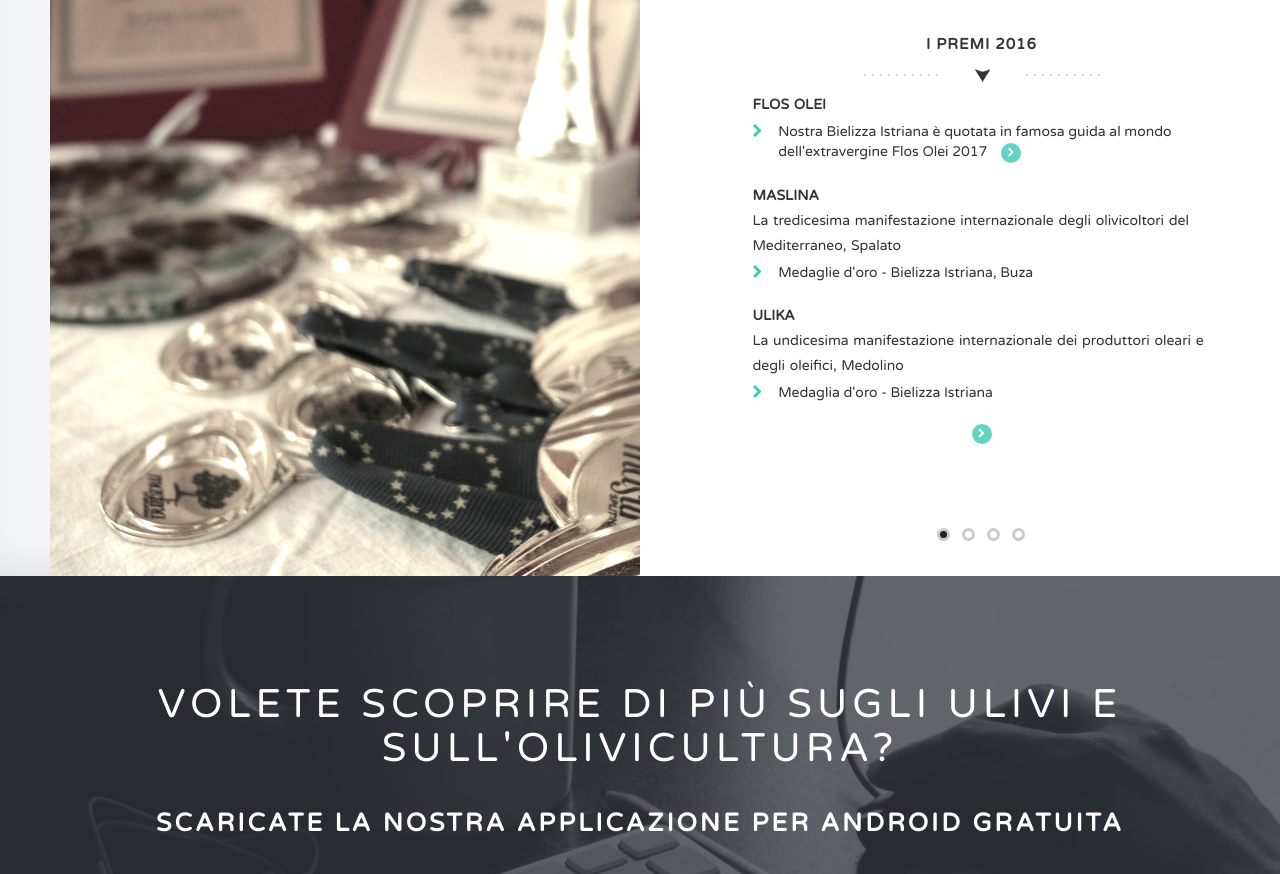
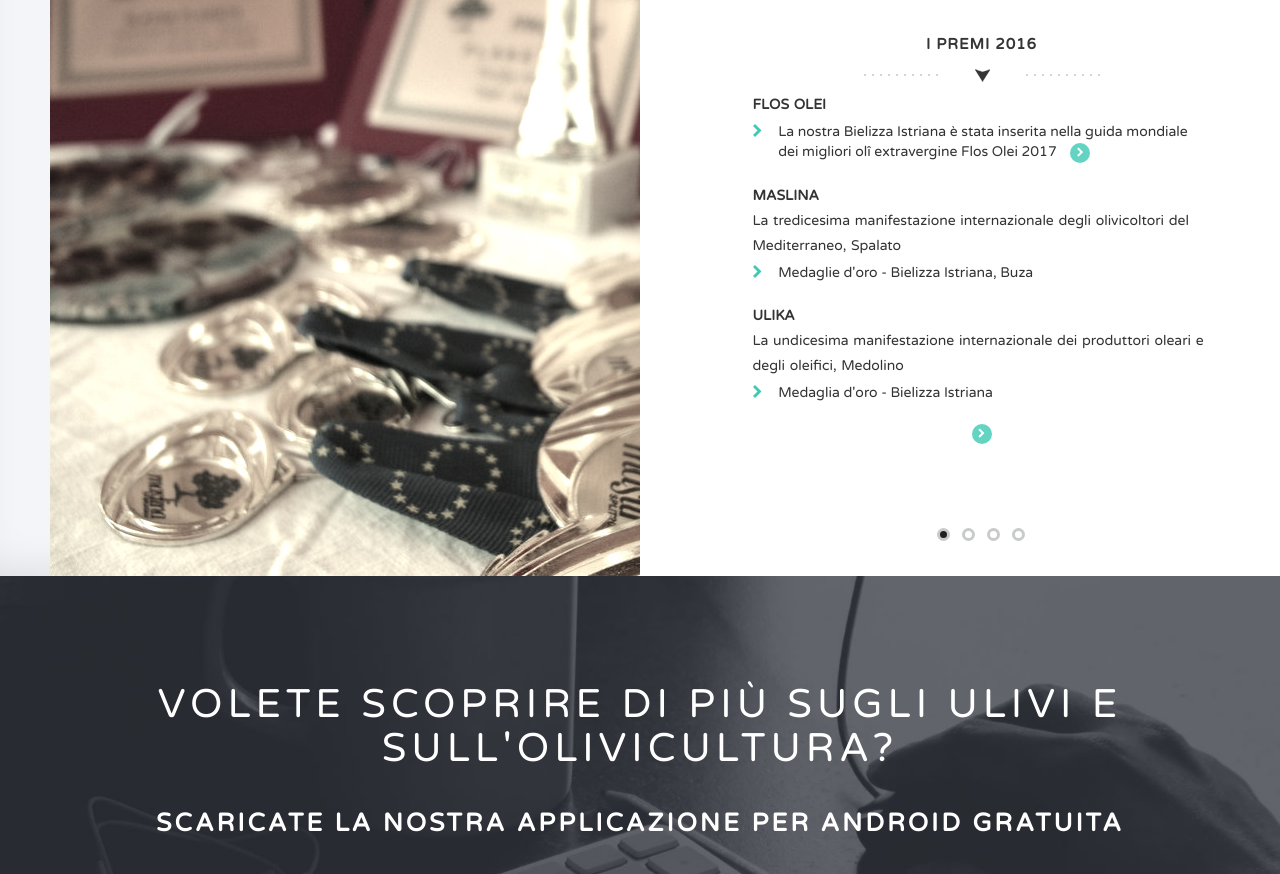
Before and after one commit to BabinKuk/DolijaWebsite, a plain HTML site: page indexIt.html in a window 1280 px wide. Shown: the part 4500-5374 px from the top of the page. Drawn offline with Linux system fonts and the light colour scheme; some packages are replaced by stand-ins of ours; files whose address does not match are found by name.

Commit message:
it prijevod

```diff
--- a/indexIt.html
+++ b/indexIt.html
@@ -379,7 +379,7 @@
                           <div class="row">
                             <i class="col-md-1 col-xs-1 fa fa-chevron-right"></i>
                             <span class="col-md-11 col-xs-11 nagrade-post-info-item">
-							  Nostra Bielizza Istriana è quotata in famosa guida al mondo dell'extravergine Flos Olei 2017
+							  La nostra Bielizza Istriana è stata inserita nella guida mondiale dei migliori olî extravergine Flos Olei 2017
 							  <a class="right-arrow-btn addtnl-info" href="http://www.marco-oreggia.com/"><i class="fa fa-chevron-right"></i></a>
 							</span>
                           </div>
@@ -677,7 +677,7 @@
                               <div class="row">
                                 <i class="col-md-1 col-xs-1 fa fa-chevron-right"></i>
                                 <span class="col-md-11 col-xs-11 nagrade-list-item">
-								  Nostra Bielizza Istriana è quotata in famosa guida al mondo dell'extravergine Flos Olei 2017
+								  La nostra Bielizza Istriana è stata inserita nella guida mondiale dei migliori olî extravergine Flos Olei 2017
 								  <a class="right-arrow-btn addtnl-info" href="http://www.marco-oreggia.com/"><i class="fa fa-chevron-right"></i></a>
 								</span>
                               </div>
```
